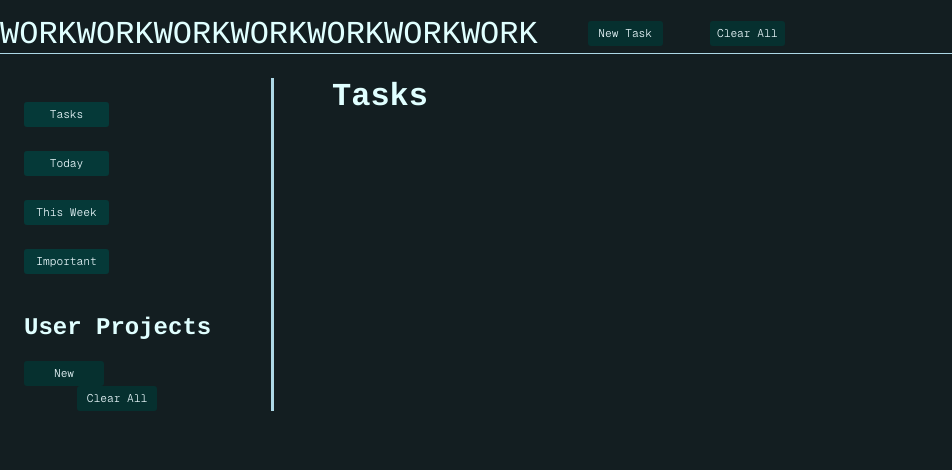
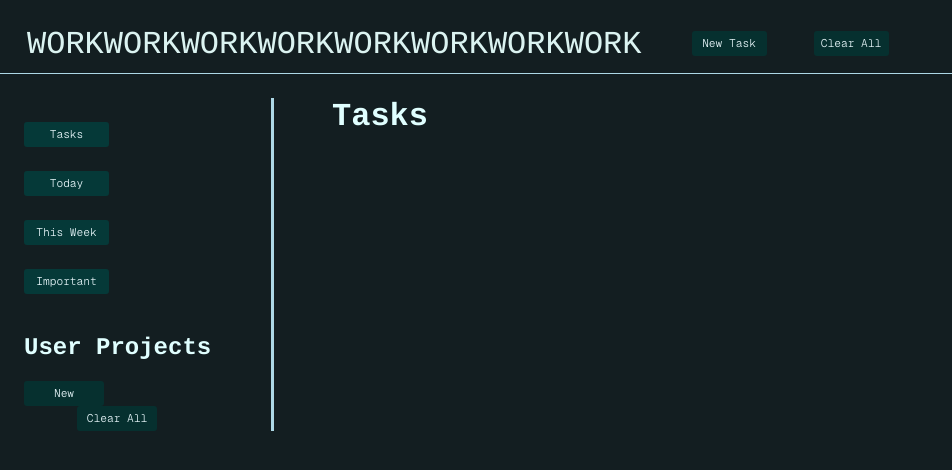
Before and after one commit to lspacka/TOP-TODO, a website built with webpack: page src/index.html in a window 1280 px wide. Shown: the whole page, without its empty margins (0-952 px from the left). Built offline with nearby package versions, Linux system fonts and the light colour scheme.

Commit message:
fukin webpack...

```diff
--- a/src/index.html
+++ b/src/index.html
@@ -10,9 +10,10 @@
   <main class="app">
     <header>
       <a href="https://www.youtube.com/watch?v=A07Vqpcbf3s" target="_blank">
+        WORKWORKWORKWORKWORKWORKWORKWORK
         <!-- <img src="./wojak_npc.png" alt="I support this project" width="90" height="90"> -->
       </a>
-      WORKWORKWORKWORKWORKWORKWORK
+      <!-- WORKWORKWORKWORKWORKWORKWORKWORK -->
       <!-- <button class="test-button">TEST</button> -->
       <div class="heading-buttons">
         <button class="new-task-btn">New Task</button>
--- a/src/style.css
+++ b/src/style.css
@@ -28,6 +28,12 @@ header {
   margin-top: 1rem;
   display: flex;
   align-items: end;
+  padding: 10px 0 10px 27px;
+}
+
+a {
+  text-decoration: none;
+  color: #DBF3F1;
 }
 
 label {
```
Also changed, not shown: dist/index.html, dist/main.js.
